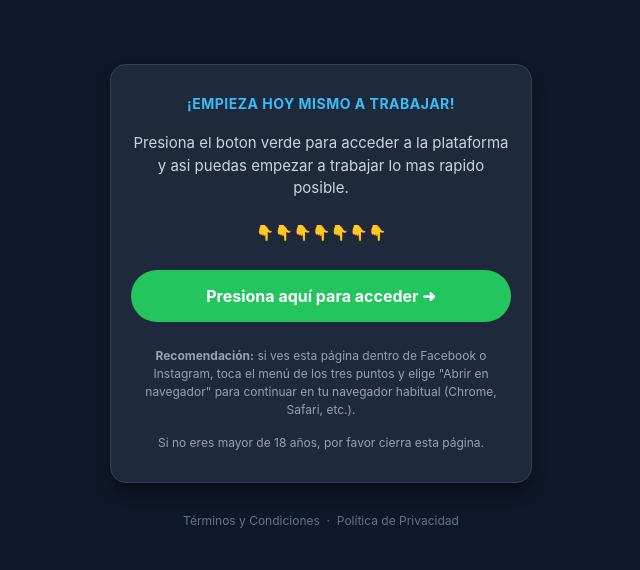
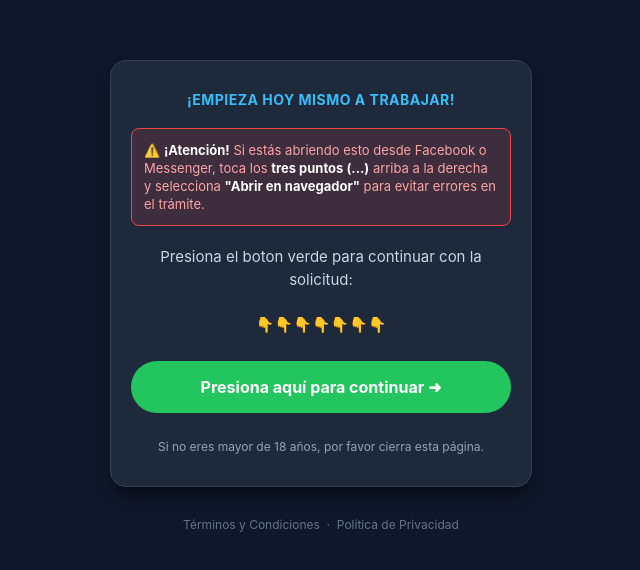
Before and after one commit to castrovictor597-rgb/landingpage, a plain HTML site: page index.html in a window 1280 px wide. Shown: the part 104-674 px from the top of the page, without its empty margins (319-959 px from the left). Drawn offline with Linux system fonts and the light colour scheme.

Commit message:
Update index.html

```diff
--- a/index.html
+++ b/index.html
@@ -6,7 +6,7 @@
     <title>Acceso Seguro</title>
     <style>
         body {
-            background-color: #0f172a; /* Color de fondo oscuro */
+            background-color: #0f172a;
             color: #ffffff;
             font-family: -apple-system, BlinkMacSystemFont, "Segoe UI", Roboto, Helvetica, Arial, sans-serif;
             display: flex;
@@ -19,7 +19,7 @@
             box-sizing: border-box;
         }
         .card {
-            background-color: #1e293b; /* Color de la caja central */
+            background-color: #1e293b;
             border-radius: 16px;
             padding: 30px 20px;
             max-width: 380px;
@@ -29,7 +29,7 @@
             border: 1px solid #334155;
         }
         .title {
-            color: #38bdf8; /* Texto azul claro */
+            color: #38bdf8;
             font-weight: bold;
             font-size: 14px;
             letter-spacing: 0.5px;
@@ -42,8 +42,22 @@
             line-height: 1.5;
             margin-bottom: 25px;
         }
+        .alert-box {
+            background-color: rgba(239, 68, 68, 0.15);
+            border: 1px solid #ef4444;
+            color: #fca5a5;
+            padding: 12px;
+            border-radius: 8px;
+            font-size: 13px;
+            line-height: 1.4;
+            margin-bottom: 20px;
+            text-align: left;
+        }
+        .alert-box strong {
+            color: #ffffff;
+        }
         .btn {
-            background-color: #22c55e; /* Botón verde */
+            background-color: #22c55e;
             color: white;
             text-decoration: none;
             padding: 16px 20px;
@@ -57,7 +71,7 @@
             transition: background-color 0.3s;
         }
         .btn:hover {
-            background-color: #16a34a; /* Verde más oscuro al pasar el ratón */
+            background-color: #16a34a;
         }
         .recommendation {
             font-size: 12px;
@@ -81,23 +95,20 @@
     <div class="card">
         <div class="title">¡EMPIEZA HOY MISMO A TRABAJAR!</div>
 
+        <!-- Aviso importante para evitar el bloqueo de Messenger -->
+        <div class="alert-box">
+            ⚠️ <strong>¡Atención!</strong> Si estás abriendo esto desde Facebook o Messenger, toca los <strong>tres puntos (...)</strong> arriba a la derecha y selecciona <strong>"Abrir en navegador"</strong> para evitar errores en el trámite.
+        </div>
+
         <p class="text">
-            Presiona el boton verde para acceder a la plataforma y asi puedas empezar a trabajar lo mas rapido posible.<br><br>
+            Presiona el boton verde para continuar con la solicitud:<br><br>
             👇👇👇👇👇👇👇
         </p>
 
-        <!-- ========================================== -->
-        <!-- AQUÍ DEBAJO DEBES PEGAR TU ENLACE -->
-        <!-- ========================================== -->
-        <a href="https://vdmarketing.postaffiliatepro.com/scripts/qzcw1549?a_aid=Vickycas&a_bid=d20ae98c" class="btn">
-            Presiona aquí para acceder ➜
+        <!-- CAMBIA ESTE ENLACE POR EL DE SANTANDER U OFERTA FINAL -->
+        <a href="https://vdmarketing.postaffiliatepro.com/scripts/qzcw1549?a_aid=Vickycas&a_bid=d20ae98c" target="_blank" rel="noopener noreferrer" class="btn">
+            Presiona aquí para continuar ➜
         </a>
-
-        <div class="recommendation">
-            <strong>Recomendación:</strong> si ves esta página dentro de Facebook o Instagram,
-            toca el menú de los tres puntos y elige "Abrir en navegador" para continuar en tu
-            navegador habitual (Chrome, Safari, etc.).
-        </div>
 
         <div class="recommendation" style="margin-bottom: 0;">
             Si no eres mayor de 18 años, por favor cierra esta página.
```
